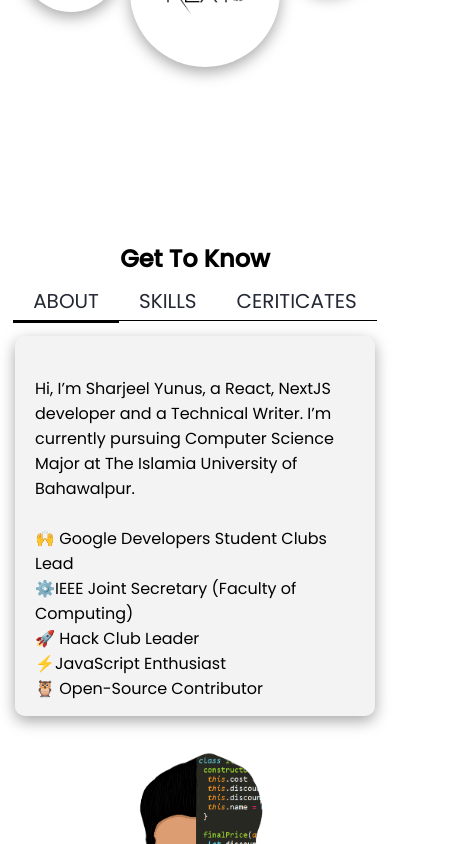
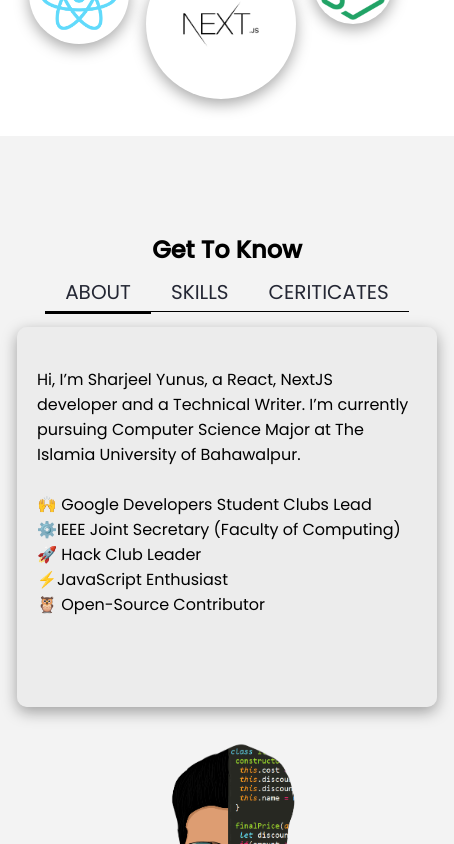
Before and after one commit to sharjeelyunus/sharjeelyunus.github.io, a Next.js app: page / in a window 390 px wide. Shown: the part 820-1664 px from the top of the page, 454 px wide, since content can reach past the window. Built offline with nearby package versions, Linux system fonts and the light colour scheme.

Commit message:
🐛 FIX: view height and width

```diff
--- a/components/About/about.module.css
+++ b/components/About/about.module.css
@@ -1,6 +1,7 @@
 .about {
   padding: 6rem 2rem 0;
   text-align: center;
+  background-color: var(--nav-bg-color);
 }
 .AboutCard {
   margin: 10px;
@@ -107,7 +108,8 @@
 
 @media screen and (max-width: 450px) {
   .about {
-    margin-top: 120px;
+    height: auto;
+    padding-bottom: 6rem;
   }
   .AboutMeCard {
     flex-direction: column-reverse;
@@ -118,7 +120,7 @@
     padding: 40px 20px;
   }
   .AboutMeTextContatiner {
-    width: 80%;
+    width: 95%;
   }
   .skills__grid {
     display: flex;
--- a/components/Cover/cover.module.css
+++ b/components/Cover/cover.module.css
@@ -1,9 +1,3 @@
-#Home {
-  position: relative;
-  display: flex;
-  justify-content: center;
-  align-items: center;
-}
 .app__cover {
   flex: 1;
   height: 85vh;
@@ -115,6 +109,7 @@
   .app__cover {
     flex-direction: column;
     padding: 6rem 1rem 2rem;
+    height: auto;
   }
   .app__cover_circles {
     width: 100%;
--- a/styles/globals.css
+++ b/styles/globals.css
@@ -54,3 +54,9 @@ a:hover {
 section {
   height: 100vh;
 }
+
+@media screen and (max-width: 450px) {
+  section {
+    width: 100vw;
+  }
+}
```
